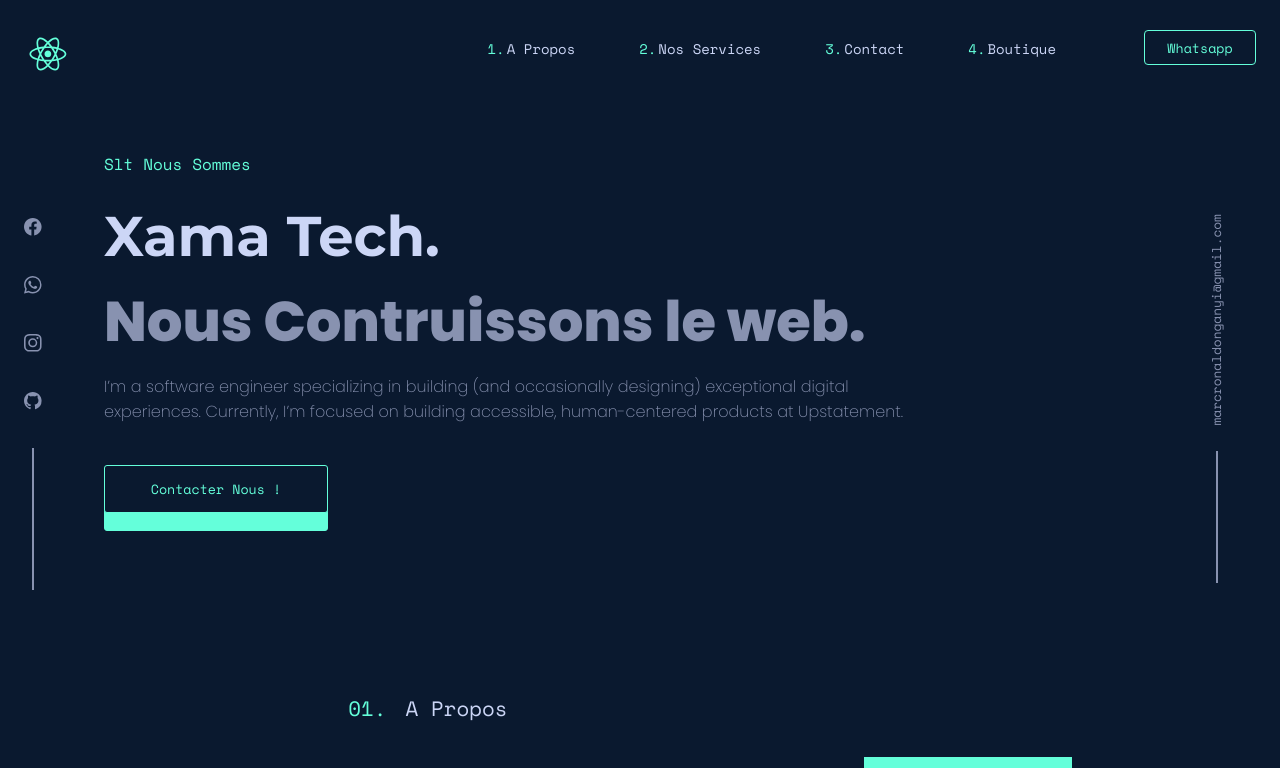
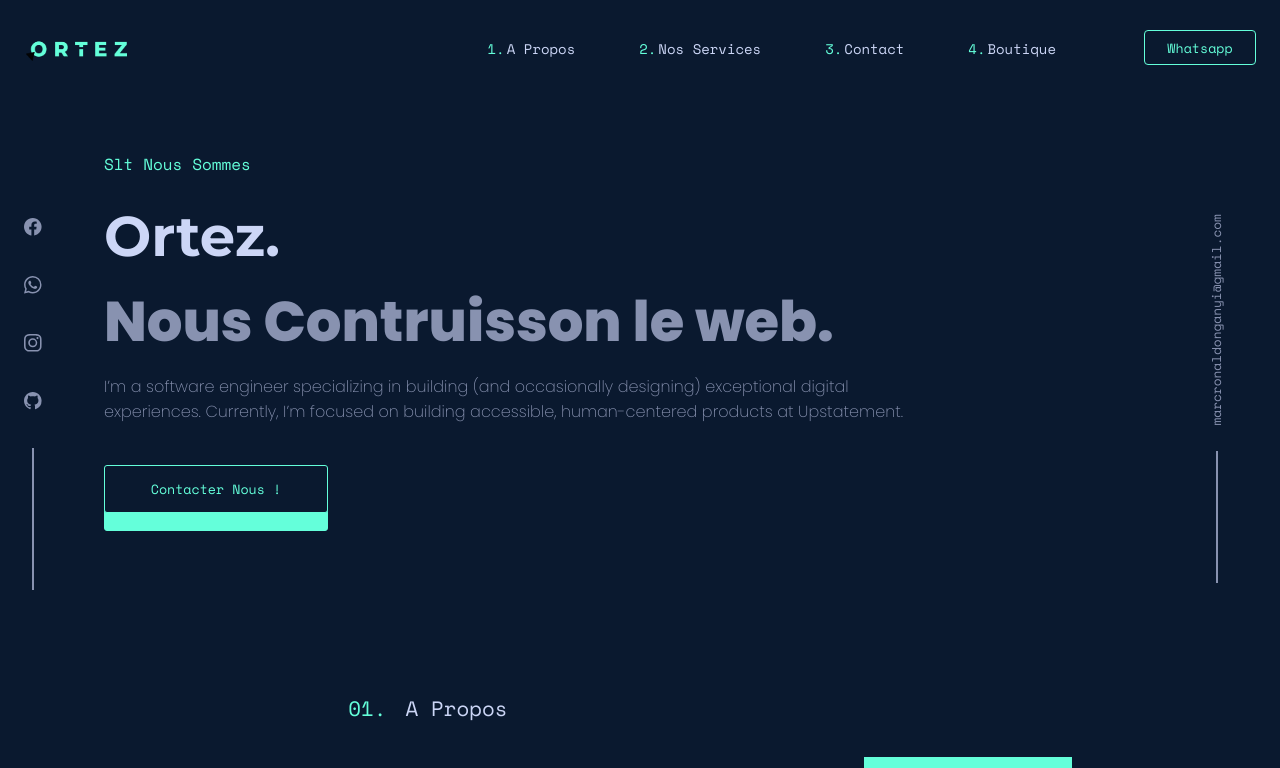
Before and after one commit to Marc-xml/Xama_Tech, a React (Vite) app in the folder Xama_Tech/: page / in a window 1280 px wide. Shown: the top 768 px of the page. Built offline with nearby package versions, Linux system fonts and the light colour scheme.

Commit message:
added name

```diff
--- a/Xama_Tech/index.html
+++ b/Xama_Tech/index.html
@@ -4,7 +4,7 @@
     <meta charset="UTF-8" />
     <link rel="icon" type="image/svg+xml" href="/vite.svg" />
     <meta name="viewport" content="width=device-width, initial-scale=1.0" />
-    <title>Xama-Tech</title>
+    <title>O-rtez</title>
   </head>
   <body>
     <div id="root"></div>
--- a/Xama_Tech/src/App.jsx
+++ b/Xama_Tech/src/App.jsx
@@ -40,6 +40,7 @@ const item = {
   }
 };
 
+
 function App() {
 
   return (
@@ -54,15 +55,15 @@ function App() {
              animate="visible"
              >
              <motion.a variants={item} >
-             <BsFacebook />
+             <BsFacebook onClick={() => handleNext()} />
              </motion.a>
              <motion.a variants={item}>
-             <BsWhatsapp />
+             <BsWhatsapp onClick={() =>handlePrev()}/>
              </motion.a>
-             <motion.a variants={item}>
+             <motion.a variants={item} className='next'>
              <BsInstagram />
              </motion.a>
-             <motion.a variants={item}>
+             <motion.a variants={item} className='prev'>
              <BsGithub />
              </motion.a>
              <motion.span variants={item} className="vertical-line"></motion.span>
@@ -76,8 +77,11 @@ function App() {
 
              >
              <motion.span variants={item} className='hero-title'>Slt Nous Sommes</motion.span>
-             <motion.span variants={item} className='hero-name'>Xama Tech.</motion.span>
-             <motion.span variants={item} className='hero-sub'>Nous Contruissons le web.</motion.span>
+             <motion.span variants={item} className='hero-name'>Ortez.</motion.span>
+             <motion.span variants={item} className='hero-sub container'>
+              <span className='slide'>Nous Contruisson le web.</span>
+
+             </motion.span>
 
              <motion.div  variants={item}className='hero-desc'>I’m a software engineer specializing in building (and occasionally designing) exceptional digital experiences. Currently, I’m focused on building accessible, human-centered products at Upstatement.</motion.div>
              <motion.button variants={item} className='hero-button master'>Contacter Nous !</motion.button>
--- a/Xama_Tech/src/components/Navbar/Navbar.jsx
+++ b/Xama_Tech/src/components/Navbar/Navbar.jsx
@@ -5,6 +5,7 @@ import {HiOutlineMenuAlt1} from 'react-icons/hi'
 import { useState } from 'react'
 import Sidebar from '../Sidebar/Sidebar'
 import { motion,useScroll } from "framer-motion";
+import logo from '../../assets/ortez2.png'
 const container = {
   hidden: { opacity: 1, scale: 0 },
   visible: {
@@ -53,7 +54,7 @@ window.addEventListener('scroll', function() {
     variants={container}
       initial="hidden"
       animate="visible">
-      <motion.span className='logo' variants={item}><DiReact /></motion.span>
+      <motion.span className='logo' variants={item}><img src={logo} /></motion.span>
       <nav className='nav-items'>
       <motion.ul
       variants={container}
--- a/Xama_Tech/src/components/Navbar/Navbar.scss
+++ b/Xama_Tech/src/components/Navbar/Navbar.scss
@@ -8,20 +8,22 @@
     background-color: variables.$navy;
     backdrop-filter: blur(30px);
     position: fixed;
-    z-index:10;
+    z-index:15;
     transition: top .3s;
     top:0;
     left:0;
     right: 0;
     .logo{
-        font-size: 3rem;
-        font-weight: 700;
+        width: 10.6rem;
+        height: 2.2rem;
+        margin-top: 1.6rem;
         color: variables.$light_green;
-        margin:1.5rem;
-        cursor:pointer;
-        will-change: filter;
-        transition: filter 300ms;
 
+    img{
+        width:100%;
+        height: 100%;
+        cursor: pointer;
+    }
     }
 
 
--- a/Xama_Tech/src/components/Store/Store.scss
+++ b/Xama_Tech/src/components/Store/Store.scss
@@ -28,17 +28,4 @@ font-weight: 300;
         flex-wrap: wrap;
     }
 }
-@media screen and (max-width:826px){
-    .store{
-        .items{
-            gap:1rem;
-        }
-    }
-}
-@media screen and (max-width:583px){
-    .store{
-        .items{
-            gap:.5rem;
-        }
-    }
-}
+//
```
Also changed, not shown: Xama_Tech/src/components/Layout/Layout.scss (+7 -0 lines), Xama_Tech/src/assets/ortez2.png (added).
